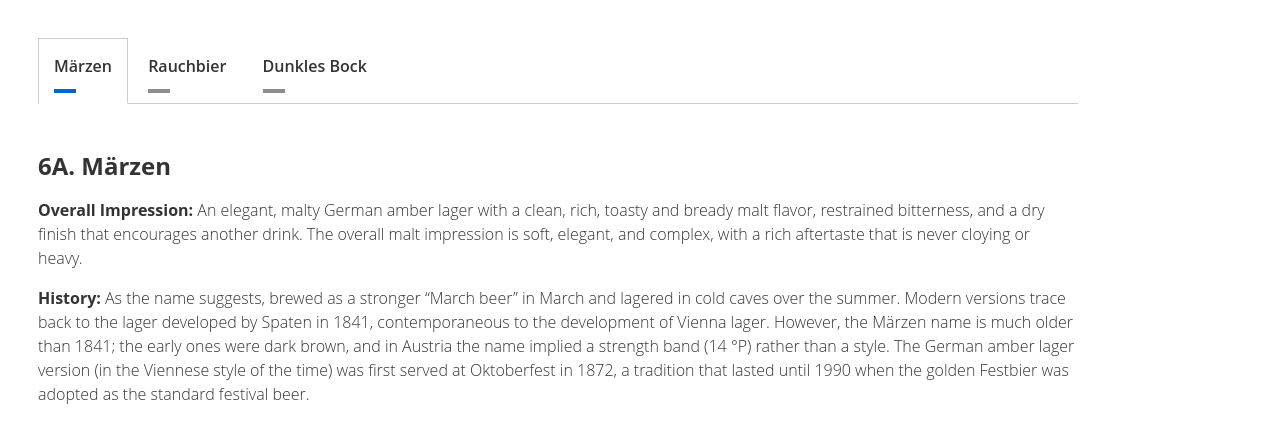
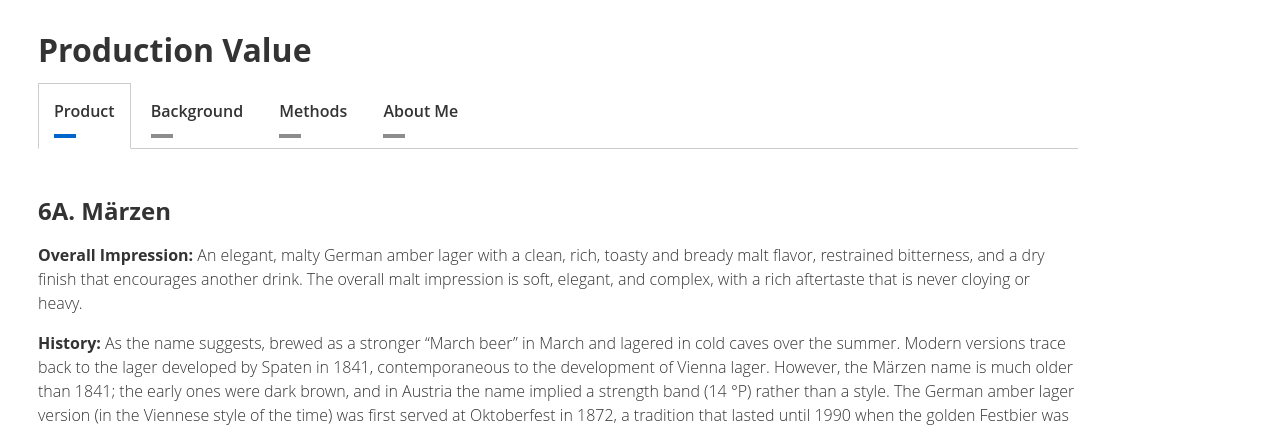
Before and after one commit to mhfisch/production-value, a Flask app: page /tabs in a window 1280 px wide. Shown: the top 425 px of the page. Run offline with Flask 2, Linux system fonts and the light colour scheme.

Commit message:
added more tabs

```diff
--- a/pv_website/templates/tabs.html
+++ b/pv_website/templates/tabs.html
@@ -2,7 +2,7 @@
     <link rel="stylesheet" href="/static/tabs.css" />
 <body>
 
-
+<h1> Production Value </h1>
 <!--
 
   Radio version of tabs.
@@ -22,13 +22,17 @@
 <div class="tabset">
   <!-- Tab 1 -->
   <input type="radio" name="tabset" id="tab1" aria-controls="marzen" checked>
-  <label for="tab1">Märzen</label>
+  <label for="tab1">Product</label>
   <!-- Tab 2 -->
   <input type="radio" name="tabset" id="tab2" aria-controls="rauchbier">
-  <label for="tab2">Rauchbier</label>
+  <label for="tab2">Background</label>
   <!-- Tab 3 -->
   <input type="radio" name="tabset" id="tab3" aria-controls="dunkles">
-  <label for="tab3">Dunkles Bock</label>
+  <label for="tab3">Methods</label>
+  <!-- Tab 4 -->
+  <input type="radio" name="tabset" id="tab4" aria-controls="about_me">
+  <label for="tab4">About Me</label>
+
 
   <div class="tab-panels">
     <section id="marzen" class="tab-panel">
@@ -46,6 +50,11 @@
       <p><strong>Overall Impression:</strong> A dark, strong, malty German lager beer that emphasizes the malty-rich and somewhat toasty qualities of continental malts without being sweet in the finish.</p>
       <p><strong>History:</strong> Originated in the Northern German city of Einbeck, which was a brewing center and popular exporter in the days of the Hanseatic League (14th to 17th century). Recreated in Munich starting in the 17th century. The name “bock” is based on a corruption of the name “Einbeck” in the Bavarian dialect, and was thus only used after the beer came to Munich. “Bock” also means “Ram” in German, and is often used in logos and advertisements.</p>
     </section>
+    <section id="about_me" class="tab-panel">
+      <h2>Me, Myself, and I</h2>
+      <p><strong>Overall Impression:</strong> A pale, weak, doughy American-style medium bodied human. Somewhat pleasing on the pallet with a forgettable finish.</p>
+      <p><strong>History:</strong> Originated in the Southern California city of Camarillo, which was a farming center and popular outlet mall destination in the days of the height of the American imperial empire (20th-21st Century). This human is known for its affinity toward math, science, music, and the culinary arts. He is also very unemployed. If you know anyone who could help with that, well, that would be great.</p>
+    </section>
   </div>
 
 </div>
```
